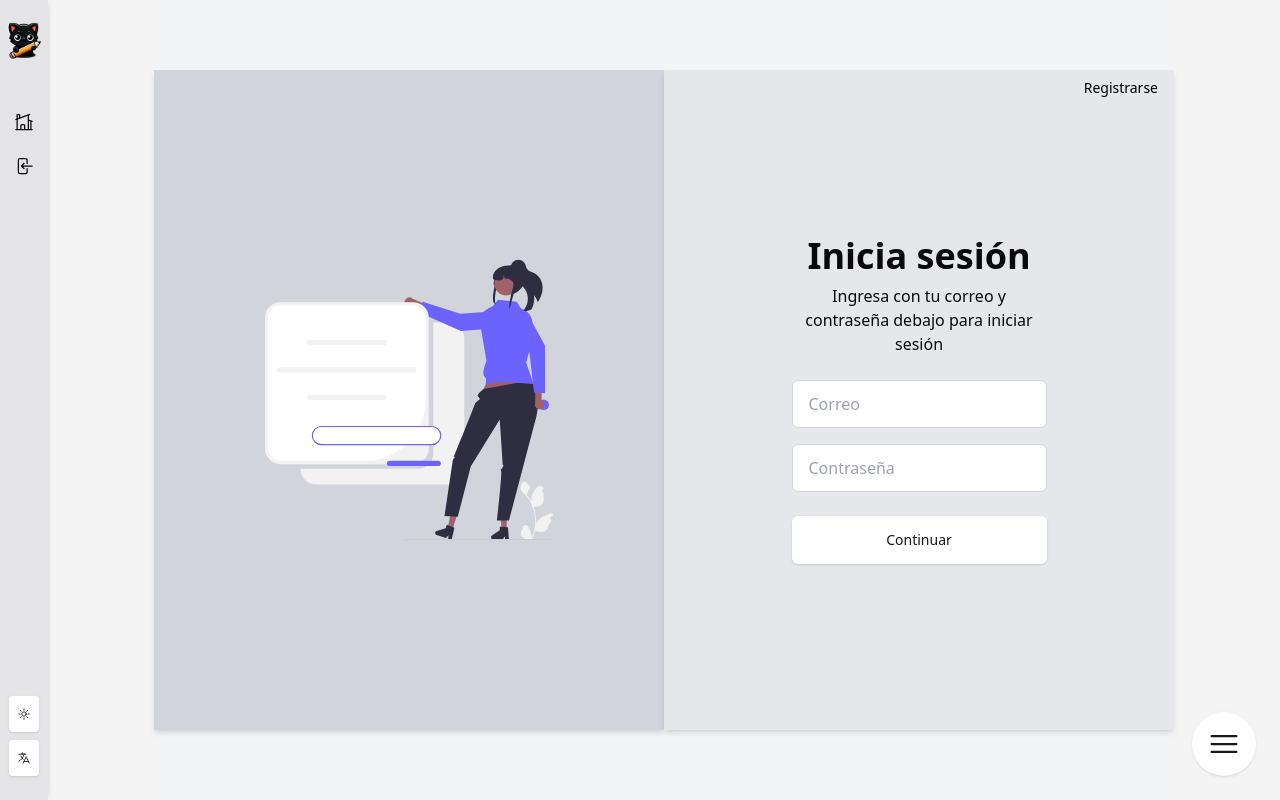
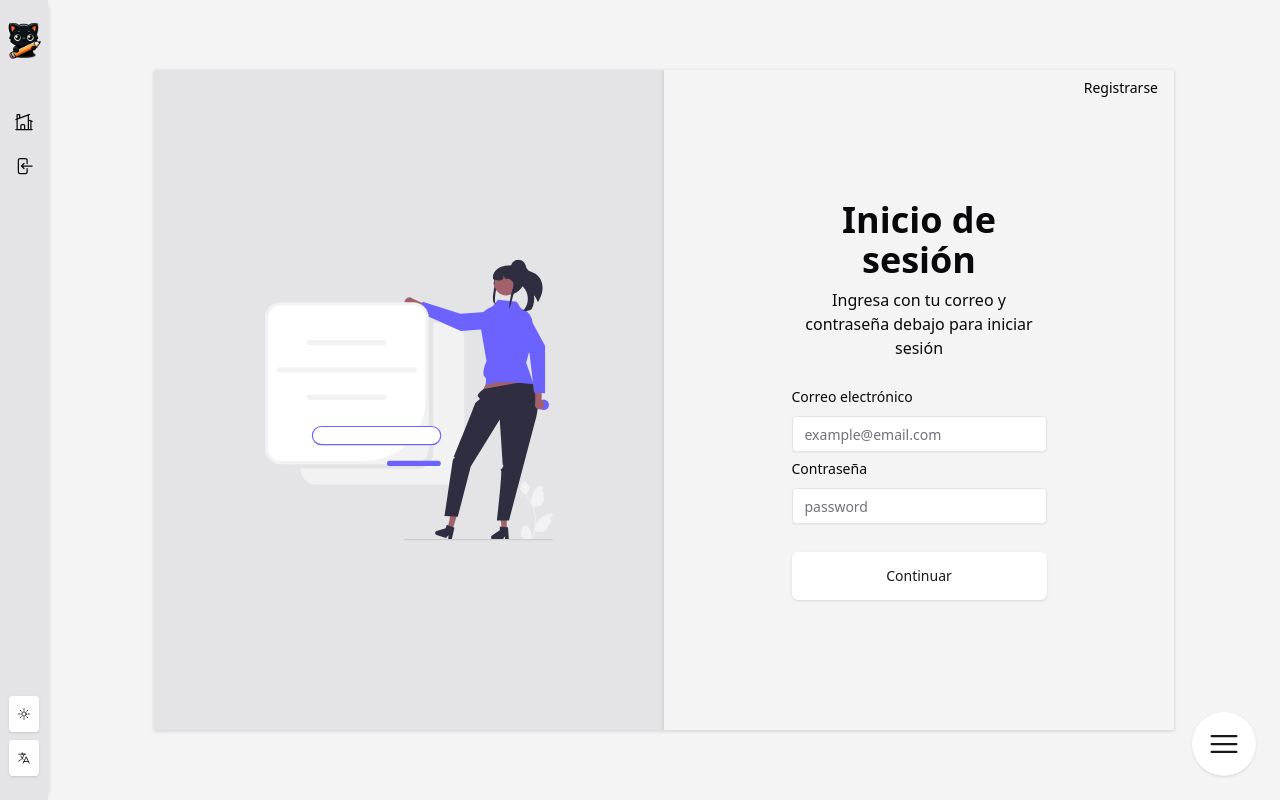
Before and after one commit to zchelalo/notitas_ui, a React (Vite) app: page /login in a window 1280 px wide. Built offline with nearby package versions, Linux system fonts and the light colour scheme.

Commit message:
Add: funcionalidad del formulario (Login)

```diff
--- a/src/components/Layout/index.jsx
+++ b/src/components/Layout/index.jsx
@@ -92,7 +92,7 @@ function Layout({
   }
 
   return (
-    <div className='min-h-screen w-full relative bg-zinc-100 dark:bg-neutral-900'>
+    <div className='min-h-screen w-full relative bg-zinc-100 dark:bg-zinc-900'>
       <div className={`z-10 fixed h-screen transition-all duration-200 ease-in-out flex flex-col justify-center items-center bg-zinc-200 dark:bg-zinc-950 ${isOpen ? 'w-48 md:w-64' : 'w-10 md:w-12'} overflow-hidden overflow-y-auto navbar`}>
         <header className='w-full flex flex-col justify-center items-center p-4'>
           <figure className={`flex flex-col justify-center items-center transition-all duration-200 ease-in-out ${isOpen ? 'w-32' : 'w-12'}`}>
--- /dev/null
+++ b/src/components/ui/input.jsx
@@ -0,0 +1,19 @@
+import * as React from "react"
+
+import { cn } from "@/lib/utils"
+
+const Input = React.forwardRef(({ className, type, ...props }, ref) => {
+  return (
+    (<input
+      type={type}
+      className={cn(
+        "flex h-9 w-full rounded-md border border-input bg-transparent px-3 py-1 text-sm shadow-sm transition-colors file:border-0 file:bg-transparent file:text-sm file:font-medium placeholder:text-muted-foreground focus-visible:outline-none focus-visible:ring-1 focus-visible:ring-ring disabled:cursor-not-allowed disabled:opacity-50",
+        className
+      )}
+      ref={ref}
+      {...props} />)
+  );
+})
+Input.displayName = "Input"
+
+export { Input }
--- a/src/config/lang/en.json
+++ b/src/config/lang/en.json
@@ -1,3 +1,11 @@
 {
-  "home": "Home"
+  "home": "Home",
+  "email_title": "Email",
+  "password_title": "Password",
+  "email_validation": "The email is not valid",
+  "password_validation": "Password must be at least 8 characters",
+  "login_title": "Log in",
+  "login_subtitle": "Enter with your email and password below to log in",
+  "register": "Sign up",
+  "continue": "Continue"
 }
--- a/src/config/lang/es.json
+++ b/src/config/lang/es.json
@@ -1,3 +1,11 @@
 {
-  "home": "Inicio"
+  "home": "Inicio",
+  "email_title": "Correo electrónico",
+  "password_title": "Contraseña",
+  "email_validation": "El correo electrónico no es válido",
+  "password_validation": "La contraseña debe tener al menos 8 caracteres",
+  "login_title": "Inicio de sesión",
+  "login_subtitle": "Ingresa con tu correo y contraseña debajo para iniciar sesión",
+  "register": "Registrarse",
+  "continue": "Continuar"
 }
--- /dev/null
+++ b/src/pages/Login/Login.css
@@ -0,0 +1,7 @@
+.dark .login-shadow {
+  box-shadow: 0 4px 8px rgba(0, 0, 0, 0.5); /* Sombra */
+}
+
+.login-shadow {
+  box-shadow: rgba(0, 0, 0, 0.16) 0px 1px 4px;
+}
--- a/src/pages/Login/index.jsx
+++ b/src/pages/Login/index.jsx
@@ -1,49 +1,118 @@
-import logoLogin from "./logoLogin.svg";
-import { Button } from "@/components/ui/button";
+import logoLogin from './logoLogin.svg'
+import { Button } from '@/components/ui/button'
+import { Input } from '@/components/ui/input'
+import { useTranslation } from 'react-i18next'
+import { useAuth } from '@/contexts/AuthContext/useAuth'
+import { z } from 'zod'
+import { zodResolver } from '@hookform/resolvers/zod'
+import { useForm } from 'react-hook-form'
+import {
+  Form,
+  FormControl,
+  FormField,
+  FormItem,
+  FormLabel,
+  FormMessage,
+} from '@/components/ui/form'
+
+import './Login.css'
 
 function Login() {
+  const { t } = useTranslation()
+  const auth = useAuth()
+
+  const formSchema = z.object({
+    correo: z.string().email({
+      message: t('email_validation'),
+    }),
+    password: z.string().min(8, {
+      message: t('password_validation'),
+    }),
+  })
+
+  const form = useForm({
+    resolver: zodResolver(formSchema),
+    defaultValues: {
+      correo: '',
+      password: '',
+    },
+  })
+
+  // 2. Define a submit handler.
+  const onSubmit = async ({ correo, password }) => {
+    await auth.login(correo, password)
+  }
+
   return (
-    <div className="p-1 w-full h-screen flex justify-center items-center ">
-      <div className="w-10/12 h-full bg-gray-100 flex items-center justify-center">
+    <div className='p-1 w-full h-screen flex justify-center items-center'>
+      <div className='w-10/12 h-full flex items-center justify-center'>
         {/* caja #1 */}
-        <div className="hidden bg-gray-300 w-1/2 h-5/6 md:flex items-center justify-center shadow-md">
-          <img className="w-72 h-72" src={logoLogin} alt="logoLogin" />
+        <div className='hidden bg-zinc-200 dark:bg-zinc-950 w-1/2 h-5/6 md:flex items-center justify-center login-shadow'>
+          <img className='w-72 h-72' src={logoLogin} alt='logoLogin' />
         </div>
 
         {/* caja #2 */}
-        <div className="w-full h-5/6 md:w-1/2 relative flex flex-col justify-center items-center  bg-gray-200  shadow-md">
-          <div className="absolute right-0 top-0">
-            <Button className="flex justify-end self-end bg-transparent shadow-none rounded-none font-light text-black hover:bg-slate-300 ">
-              Registrarse
+        <div className='w-full h-5/6 md:w-1/2 relative flex flex-col justify-center items-center bg-zinc-100 dark:bg-zinc-900 login-shadow'>
+          <div className='absolute right-0 top-0'>
+            <Button className='flex justify-end self-end bg-transparent shadow-none rounded-none font-light dark:text-white dark:hover:bg-zinc-600 text-black hover:bg-slate-300 '>
+              {t('register')}
             </Button>
           </div>
-          <div className="h-full w-10/12 sm:w-8/12 md:w-9/12 lg:w-7/12 xl:w-6/12  flex flex-col items-center justify-center">
-            <h1 className="mb-2 text-4xl text-center font-bold">
-              Inicia sesión
+          <div className='h-full w-10/12 sm:w-8/12 md:w-9/12 lg:w-7/12 xl:w-6/12 flex flex-col items-center justify-center'>
+            <h1 className='mb-2 text-4xl text-center font-bold'>
+              {t('login_title')}
             </h1>
-            <span className="mb-6 text-center">
-              Ingresa con tu correo y contraseña debajo para iniciar sesión
-            </span>
-            <form className="w-full flex flex-col items-center justify-center">
-              <input
-                className="w-full h-12 border border-gray-300 rounded-md px-4 mb-4"
-                type="email"
-                placeholder="Correo"
-              />
-              <input
-                className="w-full h-12 border border-gray-300 rounded-md px-4"
-                type="password"
-                placeholder="Contraseña"
-              />
-              <Button className="mt-6 w-full h-12 bg-white hover:bg-zinc-200 text-zinc-900 dark:bg-black dark:hover:bg-zinc-950 dark:text-zinc-100">
-                Continuar
-              </Button>
-            </form>
+            <span className='mb-6 text-center'>{t('login_subtitle')}</span>
+            <Form {...form}>
+              <form
+                onSubmit={form.handleSubmit(onSubmit)}
+                className='w-full flex flex-col items-center justify-center'
+              >
+                <FormField
+                  control={form.control}
+                  name='correo'
+                  render={({ field }) => (
+                    <FormItem className='w-full mb-1'>
+                      <FormLabel className=''>{t('email_title')}</FormLabel>
+                      <FormControl>
+                        <Input
+                          className='border dark:border-zinc-300 dark:bg-zinc-500 bg-white rounded'
+                          placeholder='example@email.com'
+                          {...field}
+                        />
+                      </FormControl>
+                      <FormMessage />
+                    </FormItem>
+                  )}
+                />
+                <FormField
+                  control={form.control}
+                  name='password'
+                  render={({ field }) => (
+                    <FormItem className='w-full mb-1'>
+                      <FormLabel className=''>{t('password_title')}</FormLabel>
+                      <FormControl>
+                        <Input
+                          className='border  dark:border-zinc-300 dark:bg-zinc-500 bg-white rounded'
+                          placeholder='password'
+                          type='password'
+                          {...field}
+                        />
+                      </FormControl>
+                      <FormMessage />
+                    </FormItem>
+                  )}
+                />
+                <Button className='mt-6 w-full h-12 bg-white hover:bg-zinc-200 text-zinc-900 dark:bg-black dark:hover:bg-zinc-800 dark:text-zinc-100'>
+                  {t('continue')}
+                </Button>
+              </form>
+            </Form>
           </div>
         </div>
       </div>
     </div>
-  );
+  )
 }
 
-export { Login };
+export { Login }
```
